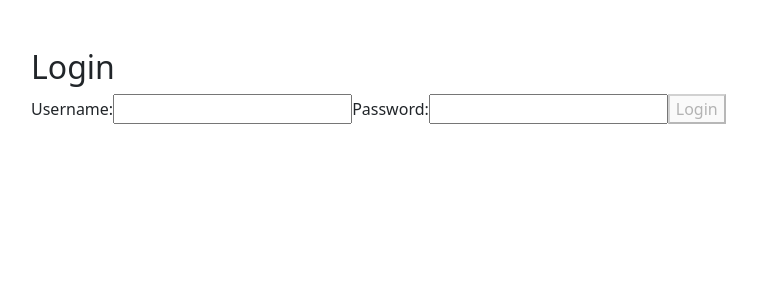
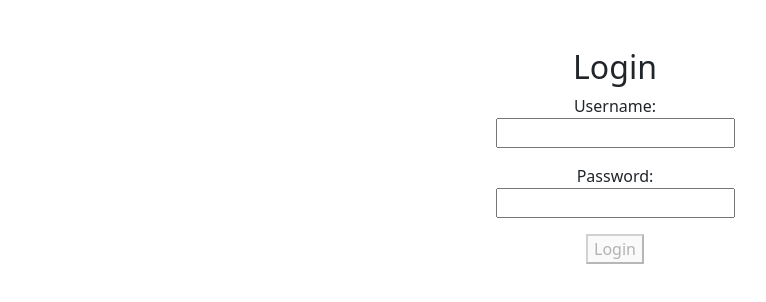
Before and after one commit to Rds1055/fall-22-dbgui, a React (Create React App) app in the folder frontend/: page /login in a window 1280 px wide. Shown: the top 302 px of the page, without its empty margins (13-779 px from the left). Built offline with nearby package versions, Linux system fonts and the light colour scheme.

Commit message:
Start react routing

```diff
--- a/frontend/package.json
+++ b/frontend/package.json
@@ -9,6 +9,7 @@
     "bootstrap": "^5.2.2",
     "react": "^18.2.0",
     "react-dom": "^18.2.0",
+    "react-router-dom": "^6.4.2",
     "react-scripts": "5.0.1",
     "web-vitals": "^2.1.4"
   },
--- a/frontend/src/components/App.jsx
+++ b/frontend/src/components/App.jsx
@@ -1,7 +1,14 @@
 import { Login } from "./pages/index";
+import {BrowserRouter as Router, Route, Routes} from 'react-router-dom';
 
 export const App = () => (
   <>
-    <Login />
+    <Router>
+      {/* <Layout account = {account} setAccount={setAccountValue}/> */}
+      <Routes>
+        {/* <Route path="/" element={<Main setProduct={setProduct}/>} ></Route> */}
+        <Route path="/login" element={<Login/>} ></Route>
+      </Routes>
+    </Router>
   </>
 );
--- a/frontend/src/style.css
+++ b/frontend/src/style.css
@@ -4,6 +4,16 @@
     margin: 0 auto;
 }
 
+/* Login */
 #login {
+    text-align: center;
+}
 
+#login form * {
+    display: block;
+    margin: auto;
 }
+
+#login form input, #login form button {
+    margin-bottom: 1rem;
+}
```
Also changed, not shown: 1 other file (tests, documents, lock files or other folders).
